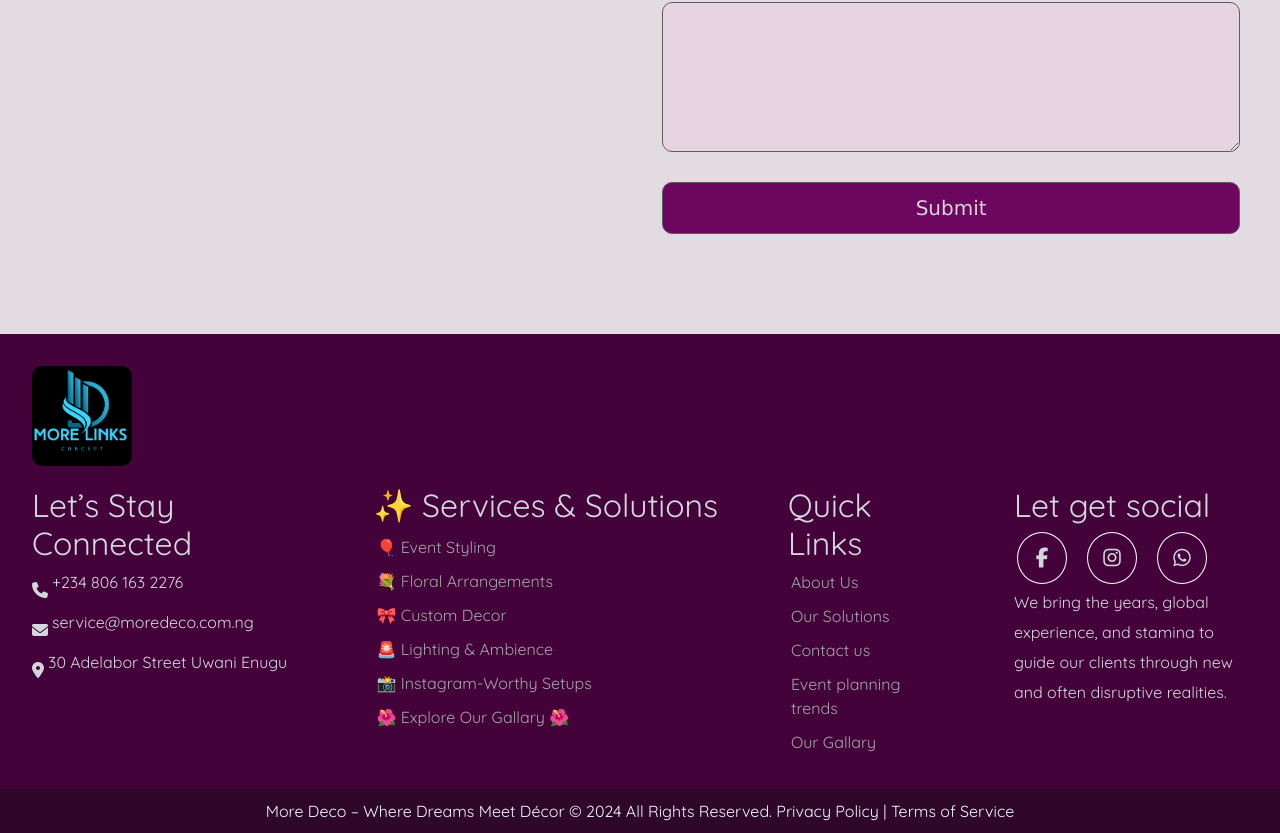
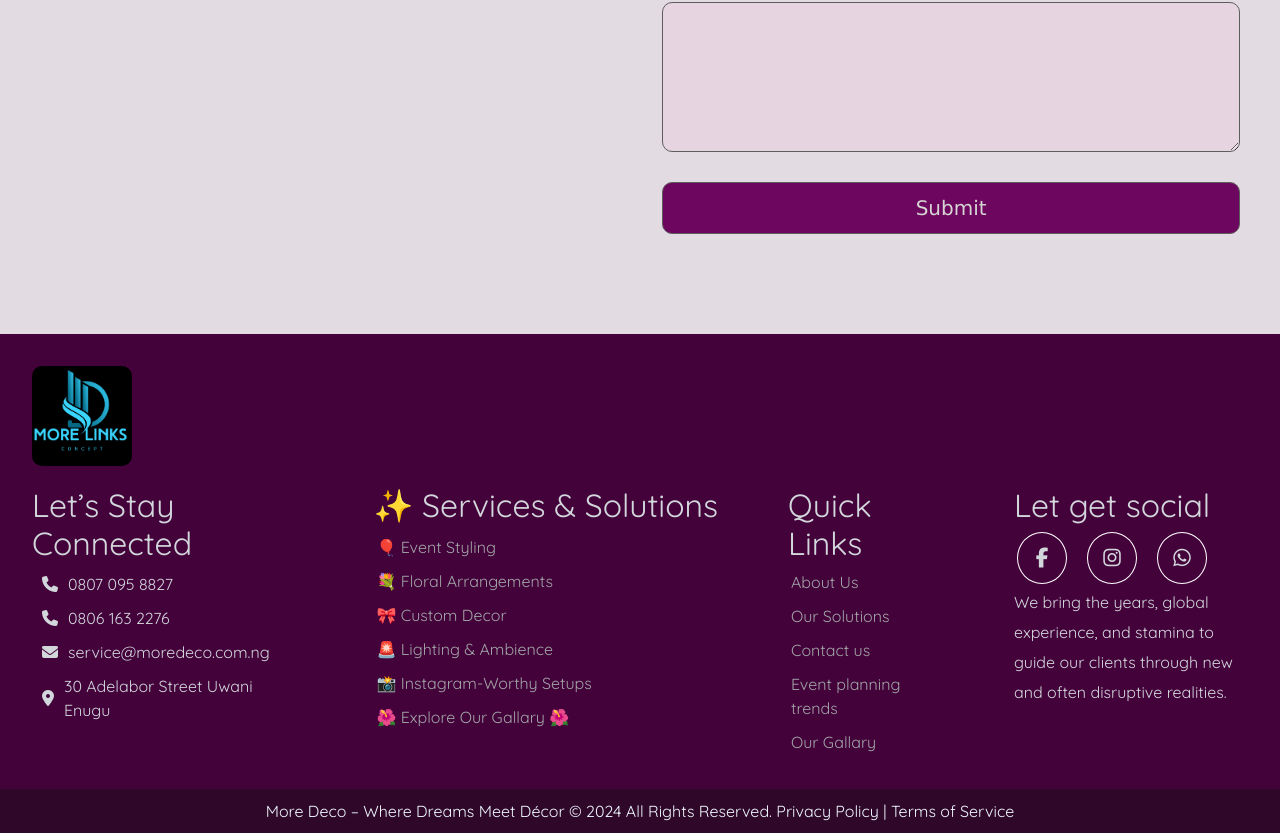
Before and after one commit to Ikendu/moreLinksDeco, a React (Vite) app in the folder mysite/: page /contact in a window 1280 px wide. Shown: the part 983-1816 px from the top of the page. Built offline with nearby package versions, Linux system fonts and the light colour scheme.

Commit message:
more on whatsapp button

```diff
--- a/mysite/src/components/footer/Footer.jsx
+++ b/mysite/src/components/footer/Footer.jsx
@@ -1,99 +1,98 @@
-import React from "react";
-import "./footer.css";
+import React from 'react'
+import './footer.css'
 
-import logo from "../../assets/images/logoImage.png";
-import Getter from "../../assets/images/getter";
-import { Link } from "react-router-dom";
+import logo from '../../assets/images/logoImage.png'
+import Getter from '../../assets/images/getter'
+import { Link } from 'react-router-dom'
 
 export default function Footer() {
   return (
-    <div className="footerContainer">
-      <div className="footer">
-        <div className="imageContainer">
-          <img src={logo} alt="" className="imageFooter" />
+    <div className='footerContainer'>
+      <div className='footer'>
+        <div className='imageContainer'>
+          <img src={logo} alt='' className='imageFooter' />
         </div>
-        <div className="footerContents">
-          <div className="centerControl">
+        <div className='footerContents'>
+          <div className='centerControl'>
             <div>
               <h2>Let’s Stay Connected</h2>
-              <div className="contact">
-                <i class="fa-solid fa-phone"></i>
-                <p>+234 806 163 2276</p>
+              <div className='contact'>
+                <i className='fa-solid fa-phone'></i>
+                <p>0807 095 8827</p>
               </div>
-              <div className="contact">
-                <i class="fa-solid fa-envelope"></i>
+              <div className='contact'>
+                <i className='fa-solid fa-phone'></i>
+                <p>0806 163 2276</p>
+              </div>
+
+              <div className='contact'>
+                <i className='fa-solid fa-envelope'></i>
                 <p>service@moredeco.com.ng</p>
               </div>
-              <div className="contact">
-                <i class="fa-solid fa-location-dot"></i>
+              <div className='contact'>
+                <i className='fa-solid fa-location-dot'></i>
                 <p>30 Adelabor Street Uwani Enugu</p>
               </div>
             </div>
             <div>
               <h2>✨&nbsp;Services&nbsp;&&nbsp;Solutions</h2>
-              <ul className="serviceList">
+              <ul className='serviceList'>
                 <li>
-                  <Link to="/gallery">🎈 Event Styling</Link>
+                  <Link to='/gallery'>🎈 Event Styling</Link>
                 </li>
                 <li>
-                  <a href="/gallery">💐 Floral Arrangements</a>
+                  <a href='/gallery'>💐 Floral Arrangements</a>
                 </li>
                 <li>
-                  <Link to="/gallery">🎀 Custom Decor </Link>
+                  <Link to='/gallery'>🎀 Custom Decor </Link>
                 </li>
                 <li>
-                  <Link to="/gallery">🚨 Lighting & Ambience</Link>
+                  <Link to='/gallery'>🚨 Lighting & Ambience</Link>
                 </li>
                 <li>
-                  <Link to="/gallery">📸 Instagram-Worthy Setups</Link>
+                  <Link to='/gallery'>📸 Instagram-Worthy Setups</Link>
                 </li>
                 <li>
-                  <Link to="/gallery">🌺 Explore Our Gallary 🌺</Link>
+                  <Link to='/gallery'>🌺 Explore Our Gallary 🌺</Link>
                 </li>
               </ul>
             </div>
           </div>
-          <div className="centerControl">
-            <div className="quickLinks">
+          <div className='centerControl'>
+            <div className='quickLinks'>
               <h2>Quick Links</h2>
-              <ul className="footerLinks">
+              <ul className='footerLinks'>
                 <li>
-                  <Link to="/about">About Us</Link>
+                  <Link to='/about'>About Us</Link>
                 </li>
                 <li>
-                  <Link to="/services">Our Solutions</Link>
+                  <Link to='/services'>Our Solutions</Link>
                 </li>
                 <li>
-                  <Link to="/contact">Contact us</Link>
+                  <Link to='/contact'>Contact us</Link>
                 </li>
                 {/* <li>
                   <Link to="/testimony">Clients Testimonies</Link>
                 </li> */}
                 <li>
-                  <Link to="/blogpost">Event planning trends</Link>
+                  <Link to='/blogpost'>Event planning trends</Link>
                 </li>
                 <li>
-                  <Link to="/gallery">Our Gallary</Link>
+                  <Link to='/gallery'>Our Gallary</Link>
                 </li>
               </ul>
             </div>
             <div>
               <h2>Let get social</h2>
-              <ul className="socialLinks">
+              <ul className='socialLinks'>
                 <li>
-                  <a
-                    href="https://web.facebook.com/profile.php?id=61569179348562"
-                    target="_blank"
-                  >
-                    <i class="fa-brands fa-facebook-f"></i>
+                  <a href='https://web.facebook.com/profile.php?id=61569179348562' target='_blank'>
+                    <i className='fa-brands fa-facebook-f'></i>
                   </a>
                 </li>
                 <li>
-                  <a
-                    href="https://www.instagram.com/morelink.concept/"
-                    target="_blank"
-                  >
-                    <i class="fa-brands fa-instagram"></i>
+                  <a href='https://www.instagram.com/morelink.concept/' target='_blank'>
+                    <i className='fa-brands fa-instagram'></i>
                   </a>
                 </li>
                 {/* <li>
@@ -103,25 +102,25 @@ export default function Footer() {
                 </li> */}
                 <li>
                   <a
-                    href="https://wa.me/2348061632276?text=Hello%20there!%20I%20want%20to%20discuss%20with%20you."
-                    target="_blank"
+                    href='https://wa.me/2348061632276?text=Hello%20there!%20I%20want%20to%20discuss%20with%20you.'
+                    target='_blank'
                   >
-                    <i class="fa-brands fa-whatsapp"></i>
+                    <i className='fa-brands fa-whatsapp'></i>
                   </a>
                 </li>
               </ul>
-              <p className="socialPara">
-                We bring the years, global experience, and stamina to guide our
-                clients through new and often disruptive realities.
+              <p className='socialPara'>
+                We bring the years, global experience, and stamina to guide our clients through new
+                and often disruptive realities.
               </p>
             </div>
           </div>
         </div>
       </div>
-      <div className="lowerFooter">
-        More Deco – Where Dreams Meet Décor © {new Date().getFullYear()} All
-        Rights Reserved. Privacy Policy | Terms of Service
+      <div className='lowerFooter'>
+        More Deco – Where Dreams Meet Décor © {new Date().getFullYear()} All Rights Reserved.
+        Privacy Policy | Terms of Service
       </div>
     </div>
-  );
+  )
 }
--- a/mysite/src/components/footer/footer.css
+++ b/mysite/src/components/footer/footer.css
@@ -29,7 +29,12 @@
 .contact {
   display: flex;
   align-items: center;
-  gap: 4px;
+  justify-items: center;
+  gap: 10px;
+  margin: 10px;
+}
+.contact p {
+  margin-bottom: 0;
 }
 .centerControl {
   display: flex;
@@ -51,7 +56,7 @@
   gap: 10px;
 }
 .footerLinks a {
-  font-family: Quicksand, Georgia, Times, "Times New Roman", serif;
+  font-family: Quicksand, Georgia, Times, 'Times New Roman', serif;
   text-decoration: none;
   color: #a2a5a7;
 }
```
